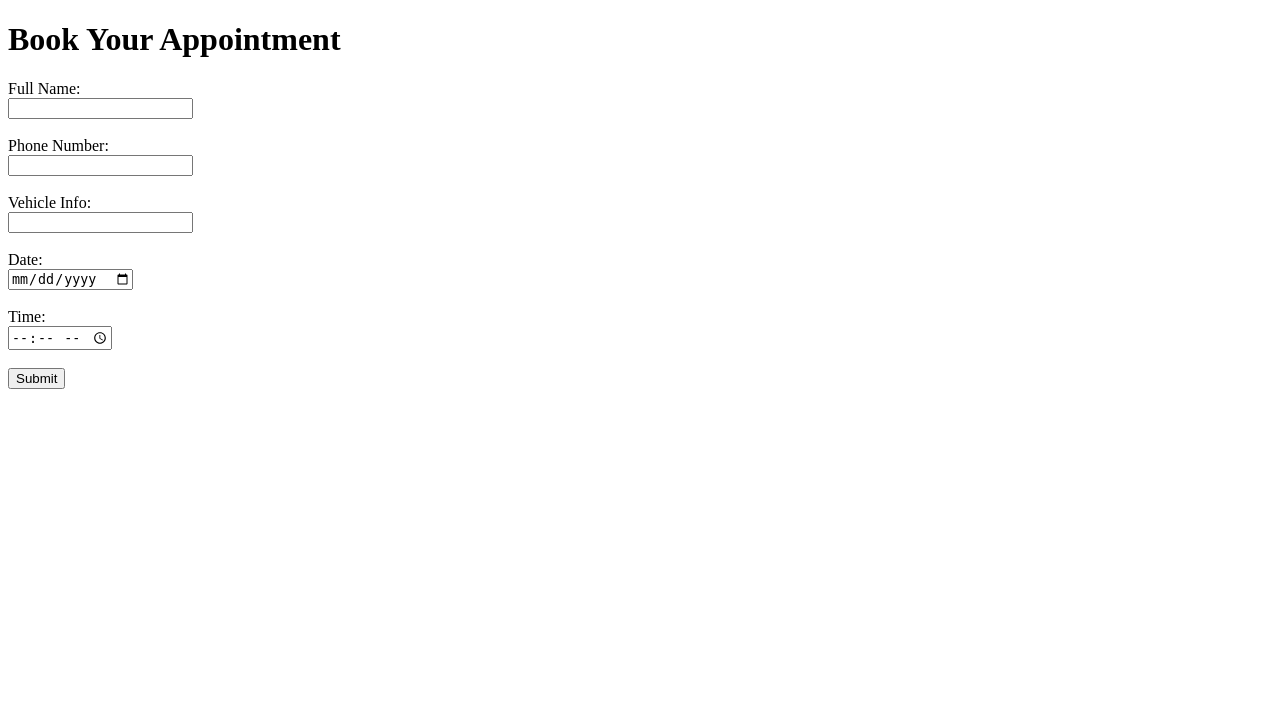
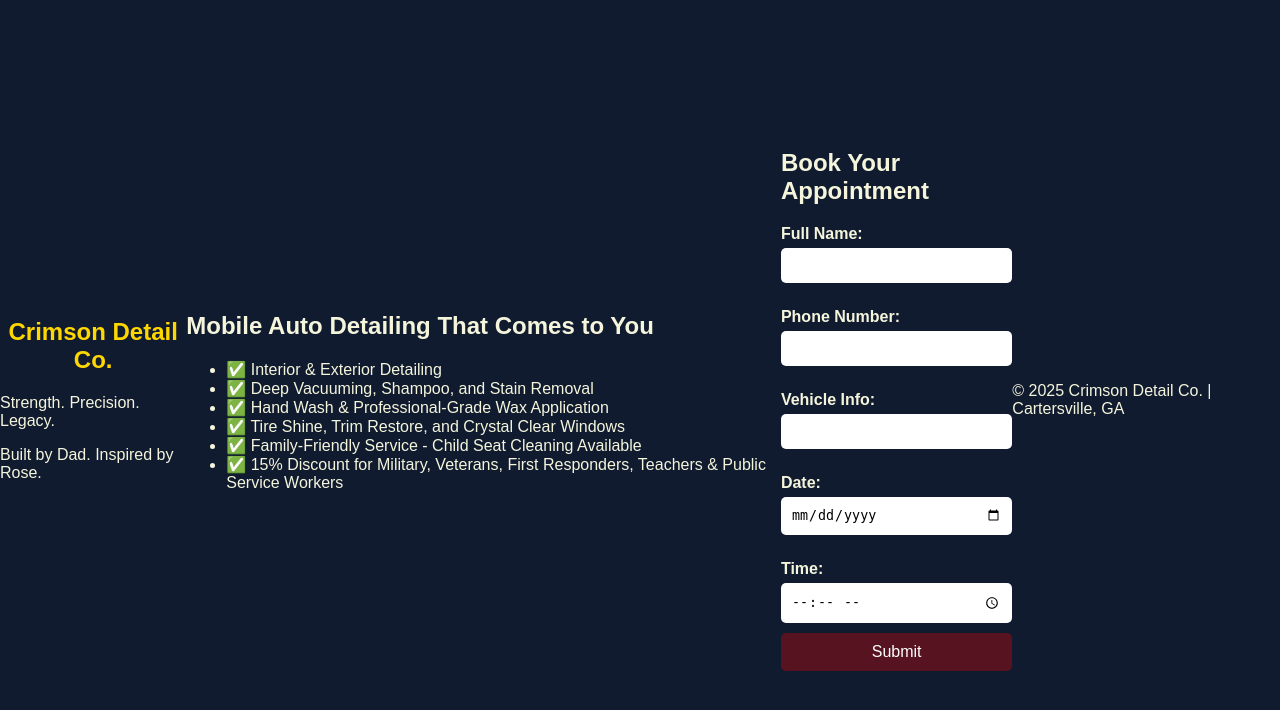
Before and after one commit to Dem-i/crimsondetail, a Flask app: page / in a window 1280 px wide. Shown: the top 710 px of the page. Run offline with Flask 3, Linux system fonts and the light colour scheme.

Commit message:
Update index.html

```diff
--- a/templates/index.html
+++ b/templates/index.html
@@ -1,53 +1,56 @@
 <!DOCTYPE html>
-<html>
+<html lang="en">
 <head>
-  <title>Book an Appointment</title>
+  <meta charset="UTF-8">
+  <meta name="viewport" content="width=device-width, initial-scale=1.0">
+  <title>Crimson Detail Co.</title>
+  <link rel="stylesheet" href="/static/styles.css">
 </head>
 <body>
-  <h1>Book Your Appointment</h1>
-  <form id="bookingForm">
-    <label>Full Name:</label><br>
-    <input type="text" name="name" required><br><br>
+  <header>
+    <h1>Crimson Detail Co.</h1>
+    <p class="tagline">Strength. Precision. Legacy.</p>
+    <p class="subtagline">Built by Dad. Inspired by Rose.</p>
+  </header>
 
-    <label>Phone Number:</label><br>
-    <input type="text" name="phone" required><br><br>
+  <section class="intro">
+    <h2>Mobile Auto Detailing That Comes to You</h2>
+    <ul>
+      <li>✅ Interior & Exterior Detailing</li>
+      <li>✅ Deep Vacuuming, Shampoo, and Stain Removal</li>
+      <li>✅ Hand Wash & Professional-Grade Wax Application</li>
+      <li>✅ Tire Shine, Trim Restore, and Crystal Clear Windows</li>
+      <li>✅ Family-Friendly Service - Child Seat Cleaning Available</li>
+      <li>✅ 15% Discount for Military, Veterans, First Responders, Teachers & Public Service Workers</li>
+    </ul>
+  </section>
 
-    <label>Vehicle Info:</label><br>
-    <input type="text" name="vehicle" required><br><br>
+  <section class="booking">
+    <h2>Book Your Appointment</h2>
+    <form action="/submit" method="post">
+      <label for="name">Full Name:</label>
+      <input type="text" id="name" name="name" required><br>
 
-    <label>Date:</label><br>
-    <input type="date" name="date" required><br><br>
+      <label for="phone">Phone Number:</label>
+      <input type="tel" id="phone" name="phone" required><br>
 
-    <label>Time:</label><br>
-    <input type="time" name="time" required><br><br>
+      <label for="vehicle">Vehicle Info:</label>
+      <input type="text" id="vehicle" name="vehicle" required><br>
 
-    <button type="submit">Submit</button>
-  </form>
+      <label for="date">Date:</label>
+      <input type="date" id="date" name="date" required><br>
 
-  <p id="responseMessage"></p>
+      <label for="time">Time:</label>
+      <input type="time" id="time" name="time" required><br>
 
-  <script>
-    document.getElementById('bookingForm').addEventListener('submit', async function (e) {
-      e.preventDefault();
+      <button type="submit">Submit</button>
+    </form>
+  </section>
 
-      const form = e.target;
-      const data = {
-        name: form.name.value,
-        phone: form.phone.value,
-        vehicle: form.vehicle.value,
-        date: form.date.value,
-        time: form.time.value,
-      };
+  <footer>
+    <p>&copy; 2025 Crimson Detail Co. | Cartersville, GA</p>
+  </footer>
 
-      const res = await fetch('/api/book', {
-        method: 'POST',
-        headers: { 'Content-Type': 'application/json' },
-        body: JSON.stringify(data)
-      });
-
-      const result = await res.json();
-      document.getElementById('responseMessage').textContent = result.message;
-    });
-  </script>
+  <script src="/static/script.js"></script>
 </body>
 </html>
```
